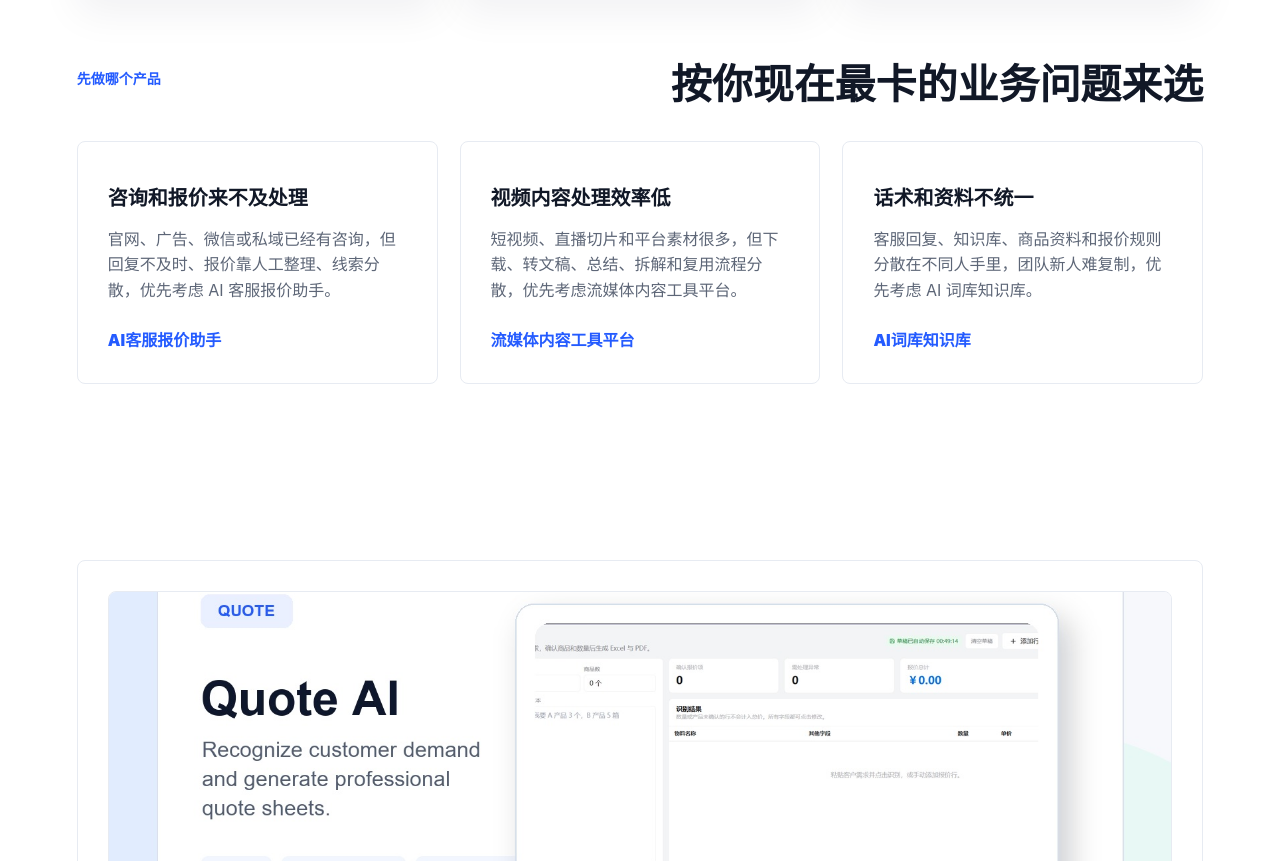
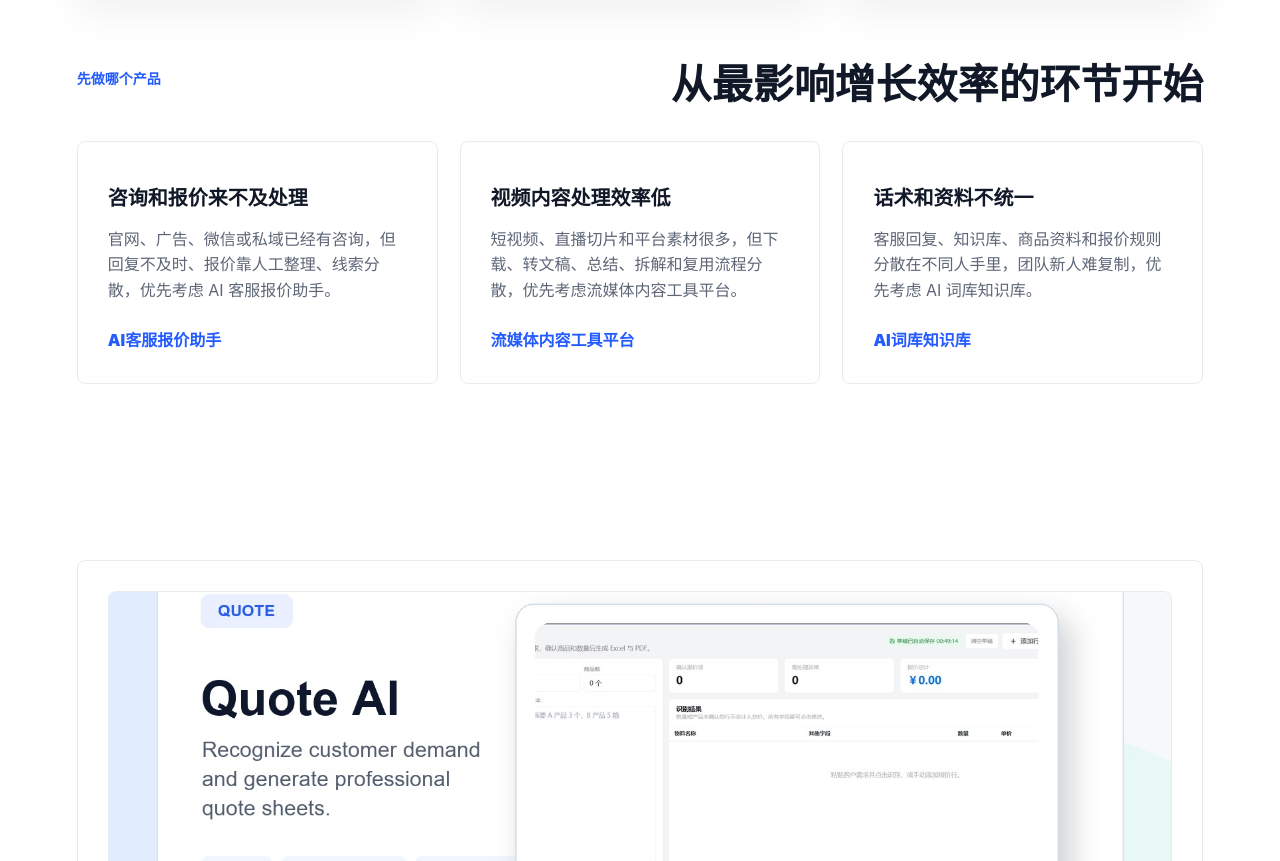
Before and after one commit to 2787310050-rgb/Vector-Leap, a website: page public/products.html in a window 1280 px wide. Shown: the part 934-1795 px from the top of the page. Drawn offline with Linux system fonts and the light colour scheme.

Commit message:
Refine product selection heading

```diff
--- a/public/app.js
+++ b/public/app.js
@@ -61,7 +61,7 @@ const dictionary = {
     "products.pageTitle": "让 AI 产品进入真实业务流程",
     "products.pageIntro": "围绕客户咨询、报价转化、流媒体内容处理和企业知识沉淀，构建可落地、可演示、可扩展的 AI 产品矩阵。",
     "products.fitEyebrow": "先做哪个产品",
-    "products.fitTitle": "按你现在最卡的业务问题来选",
+    "products.fitTitle": "从最影响增长效率的环节开始",
     "products.fitServiceTitle": "咨询和报价来不及处理",
     "products.fitServiceText": "官网、广告、微信或私域已经有咨询，但回复不及时、报价靠人工整理、线索分散，优先考虑 AI 客服报价助手。",
     "products.fitMediaTitle": "视频内容处理效率低",
@@ -229,7 +229,7 @@ const dictionary = {
     "products.pageTitle": "Bring AI products into real business workflows",
     "products.pageIntro": "A deployable and scalable AI product matrix for customer inquiries, quotation conversion, streaming media content processing, and enterprise knowledge assets.",
     "products.fitEyebrow": "Where to Start",
-    "products.fitTitle": "Choose by the business problem blocking you today",
+    "products.fitTitle": "Start with the workflow slowing growth most",
     "products.fitServiceTitle": "Inquiries and quotes are slow",
     "products.fitServiceText": "If your website, ads, WeChat, or private channels already bring inquiries but replies, quoting, and lead tracking are still manual, start with the AI service and quotation assistant.",
     "products.fitMediaTitle": "Video content processing is scattered",
--- a/public/products.html
+++ b/public/products.html
@@ -55,7 +55,7 @@
       <section class="section fit-section">
         <div class="section-head">
           <p class="eyebrow" data-i18n="products.fitEyebrow">先做哪个产品</p>
-          <h2 data-i18n="products.fitTitle">按你现在最卡的业务问题来选</h2>
+          <h2 data-i18n="products.fitTitle">从最影响增长效率的环节开始</h2>
         </div>
         <div class="fit-grid">
           <article>
```
